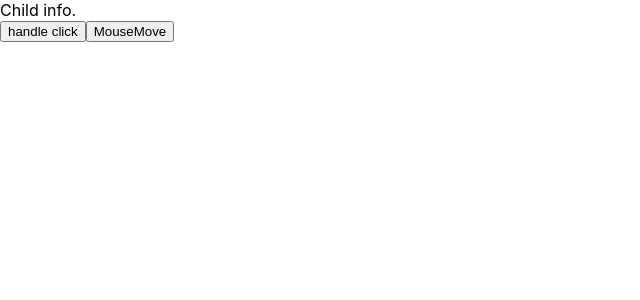
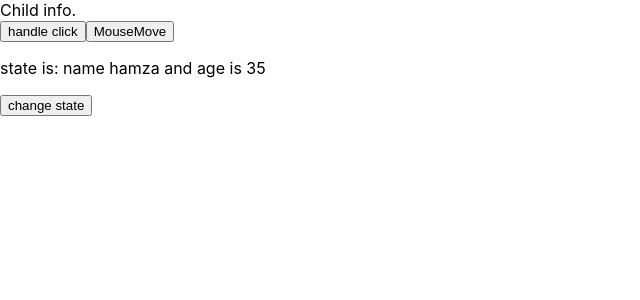
Before and after one commit to ahmedtaaw/reactdom, a React (Create React App) app in the folder nestedapps/: page / in a window 1280 px wide. Shown: the top 300 px of the page, without its empty margins (0-640 px from the left). Built offline with nearby package versions, Linux system fonts and the light colour scheme.

Commit message:
setState

```diff
--- a/nestedapps/src/App.js
+++ b/nestedapps/src/App.js
@@ -4,7 +4,9 @@ import Child from './child';
 
 class App extends Component {
     state={
-        name:"hamza"
+        name:"hamza",
+        age:35,
+        color:"intial"
     }
     handleClick = () => {
         console.log(this.state.name)
@@ -12,6 +14,15 @@ class App extends Component {
     handleMouse(){
         console.log("mouse")
     }
+
+    changeStage = ()=>{
+        this.setState({
+            name:"ahmed tawfik",
+            age:32,
+            color:"red"
+        })
+    }
+
     render() {
         return (
         <div className = "App" >
@@ -19,6 +30,10 @@ class App extends Component {
 
             <button onClick={this.handleClick}>handle click</button>
             <button onMouseMove={this.handleMouse}>MouseMove</button>
+            <p></p>
+            <p style={{color:this.state.color}}>state is: name {this.state.name} and age is {this.state.age}</p>
+            <button onClick={this.changeStage}>change state</button>
+
         </div>
         )
 
```
